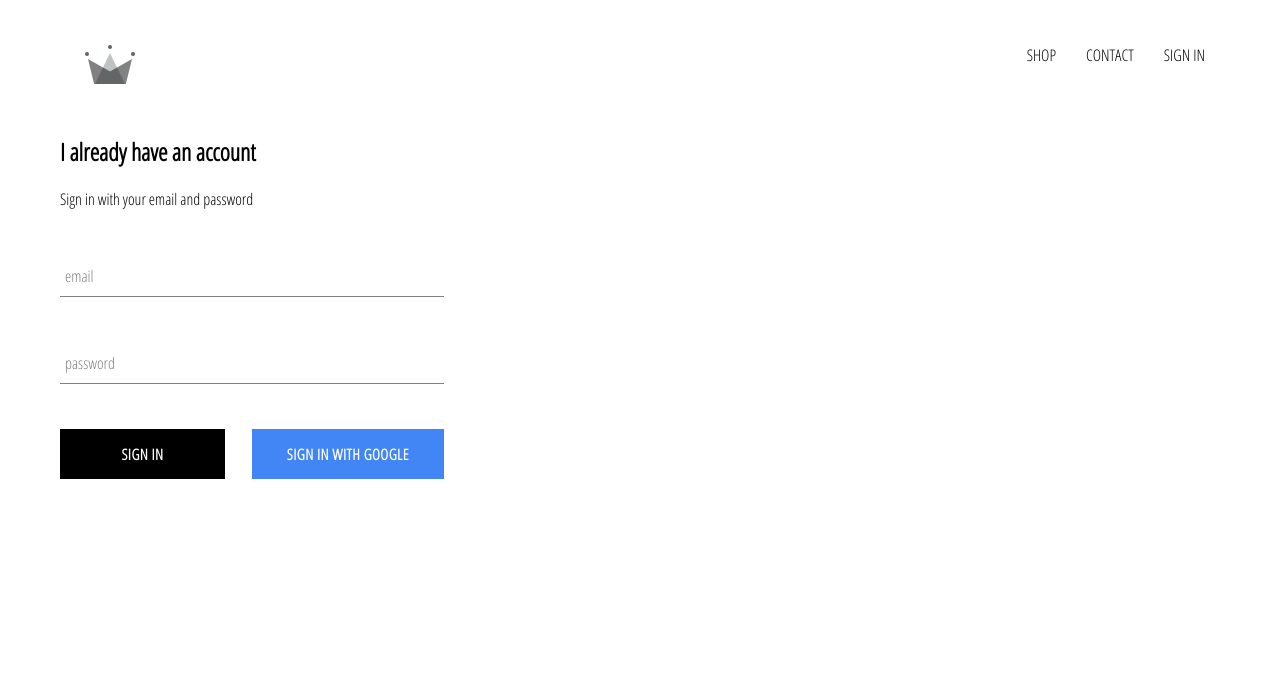
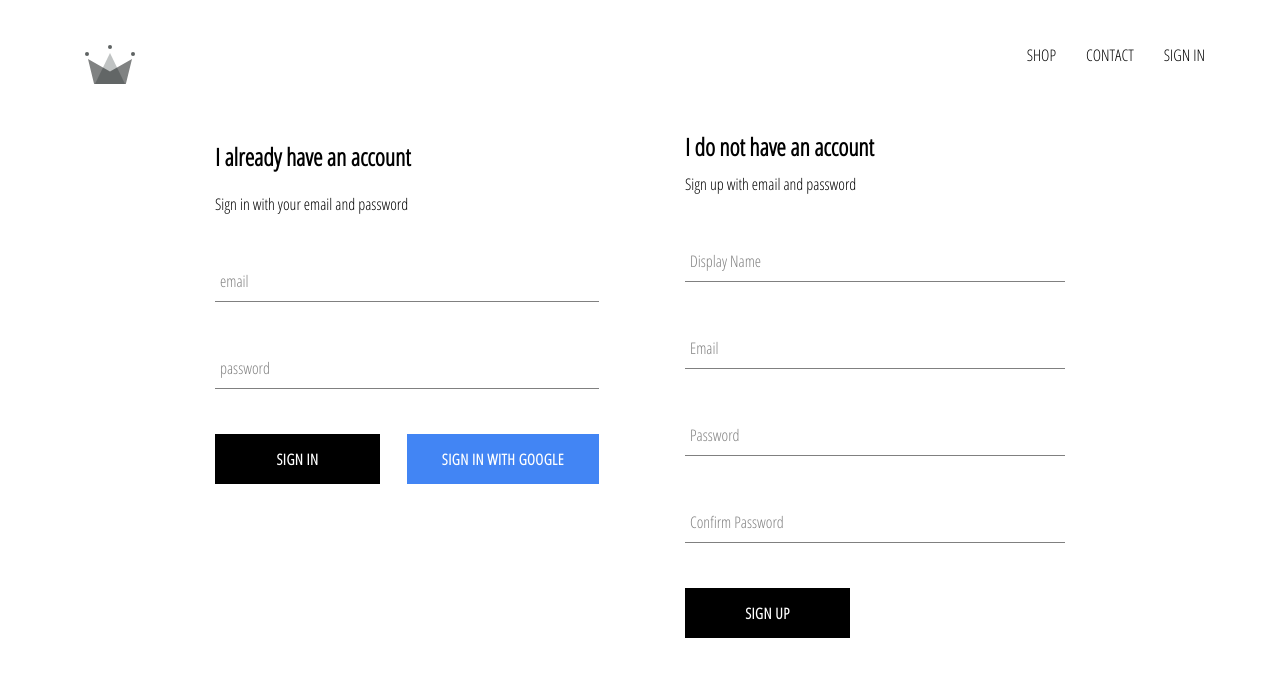
Before and after one commit to oliwerbig/crwn-clothing, a React (Create React App) app: page /signin in a window 1280 px wide. Shown: the top 676 px of the page. Built offline with nearby package versions, Linux system fonts and the light colour scheme; no server answers.

Commit message:
Sign Up With Email and Password

```diff
--- a/src/App.js
+++ b/src/App.js
@@ -5,7 +5,7 @@
 import { ShopPage } from './pages/shop/shop.component'
 import Header from './components/header/header.component'
 import SignInAndSignUpPage from './components/sign-in-and-sign-up/sign-in-and-sign-up.component'
-import { auth } from './firebase/firebase.utils'
+import { auth, createUserProfileDocument } from './firebase/firebase.utils'
 
 class App extends Component {
   constructor() {
@@ -19,8 +19,22 @@
   unsubscribeFromAuth = null
 
   componentDidMount() {
-    this.unsubscribeFromAuth = auth.onAuthStateChanged(user => {
-      this.setState({ currentUser: user })
+    this.unsubscribeFromAuth = auth.onAuthStateChanged(async userAuth => {
+      if (userAuth) {
+        const userRef = await createUserProfileDocument(userAuth)
+
+        userRef.onSnapshot(snapShot => {
+          this.setState({
+            currentUser: {
+              id: snapShot.id,
+              ...snapShot.data()
+            }
+          }, () => {
+            console.log(this.state)
+          })
+        })
+      }
+      this.setState({ currentUser: userAuth })
     })
   }
 
--- a/src/components/sign-in-and-sign-up/sign-in-and-sign-up.component.jsx
+++ b/src/components/sign-in-and-sign-up/sign-in-and-sign-up.component.jsx
@@ -1,10 +1,13 @@
 import React from 'react'
 import SignIn from '../sign-in/sign-in.component'
+import SignUp from '../sign-up/sign-up.component'
+import './sign-in-and-sign-up.styles.scss'
 
 const SignInAndSignUpPage = () => {
 	return (
 		<div className='sign-in-and-sign-up'>
 			<SignIn />
+			<SignUp />
 		</div>
 	)
 }
--- a/src/components/sign-in-and-sign-up/sign-in-and-sign-up.styles.scss
+++ b/src/components/sign-in-and-sign-up/sign-in-and-sign-up.styles.scss
@@ -0,0 +1,6 @@
+.sign-in-and-sign-up {
+	width: 850px;
+	display: flex;
+	justify-content: space-between;
+	margin: 30px auto;
+}
--- /dev/null
+++ b/src/components/sign-up/sign-up.component.jsx
@@ -0,0 +1,99 @@
+import React, { Component } from 'react'
+import FormInput from '../form-input/form-input.component'
+import CustomButton from '../custom-button/custom-button.component'
+import { auth, createUserProfileDocument } from '../../firebase/firebase.utils'
+import './sign-up.styles.scss'
+
+class SignUp extends Component {
+	constructor() {
+		super()
+
+		this.state = {
+			displayName: '',
+			email: '',
+			password: '',
+			confirmPassword: '',
+		}
+	}
+
+	handleSubmit = async (event) => {
+		event.preventDefault()
+
+		const { displayName, email, password, confirmPassword } = this.state
+
+		if (password !== confirmPassword) {
+			alert(`passwords don't match`)
+			return
+		}
+
+		try {
+			const { user } = await auth.createUserWithEmailAndPassword(
+				email,
+				password
+			)
+			await createUserProfileDocument(user, { displayName })
+		} catch (error) {
+			console.error(error)
+		}
+
+		this.setState({
+			displayName: '',
+			email: '',
+			password: '',
+			confirmPassword: '',
+		})
+	}
+
+	handleChange = (event) => {
+		const { value, name } = event.target
+
+		this.setState({ [name]: value })
+	}
+
+	render() {
+		const { displayName, email, password, confirmPassword } = this.state
+		return (
+			<div className='sign-up'>
+				<h2 className='title'>I do not have an account</h2>
+				<span>Sign up with email and password</span>
+				<form className='sign-up-form' onSubmit={this.handleSubmit}>
+					<FormInput
+						type='text'
+						name='displayName'
+						value={displayName}
+						onChange={this.handleChange}
+						label='Display Name'
+						required
+					/>
+					<FormInput
+						type='email'
+						name='email'
+						value={email}
+						onChange={this.handleChange}
+						label='Email'
+						required
+					/>
+					<FormInput
+						type='password'
+						name='password'
+						value={password}
+						onChange={this.handleChange}
+						label='Password'
+						required
+					/>
+					<FormInput
+						type='password'
+						name='confirmPassword'
+						value={confirmPassword}
+						onChange={this.handleChange}
+						label='Confirm Password'
+						required
+					/>
+					<CustomButton type='submit'>SIGN UP</CustomButton>
+				</form>
+			</div>
+		)
+	}
+}
+
+export default SignUp
--- /dev/null
+++ b/src/components/sign-up/sign-up.styles.scss
@@ -0,0 +1,9 @@
+.sign-up {
+	display: flex;
+	flex-direction: column;
+	width: 380px;
+
+	.title {
+		margin: 10px 0;
+	}
+}
--- a/src/firebase/firebase.utils.js
+++ b/src/firebase/firebase.utils.js
@@ -14,6 +14,30 @@
 
 firebase.initializeApp(config)
 
+export const createUserProfileDocument = async (userAuth, ...additionalData) => {
+    if(!userAuth) return
+
+    const userRef = firestore.doc(`users/${userAuth.uid}`)
+
+    const snapShot = await userRef.get()
+
+    if (!snapShot.exists) {
+        const { displayName, email } = userAuth
+        const createdAt = new Date()
+
+        try {
+            await userRef.set({
+                displayName,
+                email,
+                createdAt,
+                ...additionalData
+            })
+        } catch (error) {
+            console.log(error.message)
+        }
+    }
+    return userRef
+}
 export const auth = firebase.auth()
 export const firestore = firebase.firestore()
 
```
Also changed, not shown: 1 other file (tests, documents, lock files or other folders).
